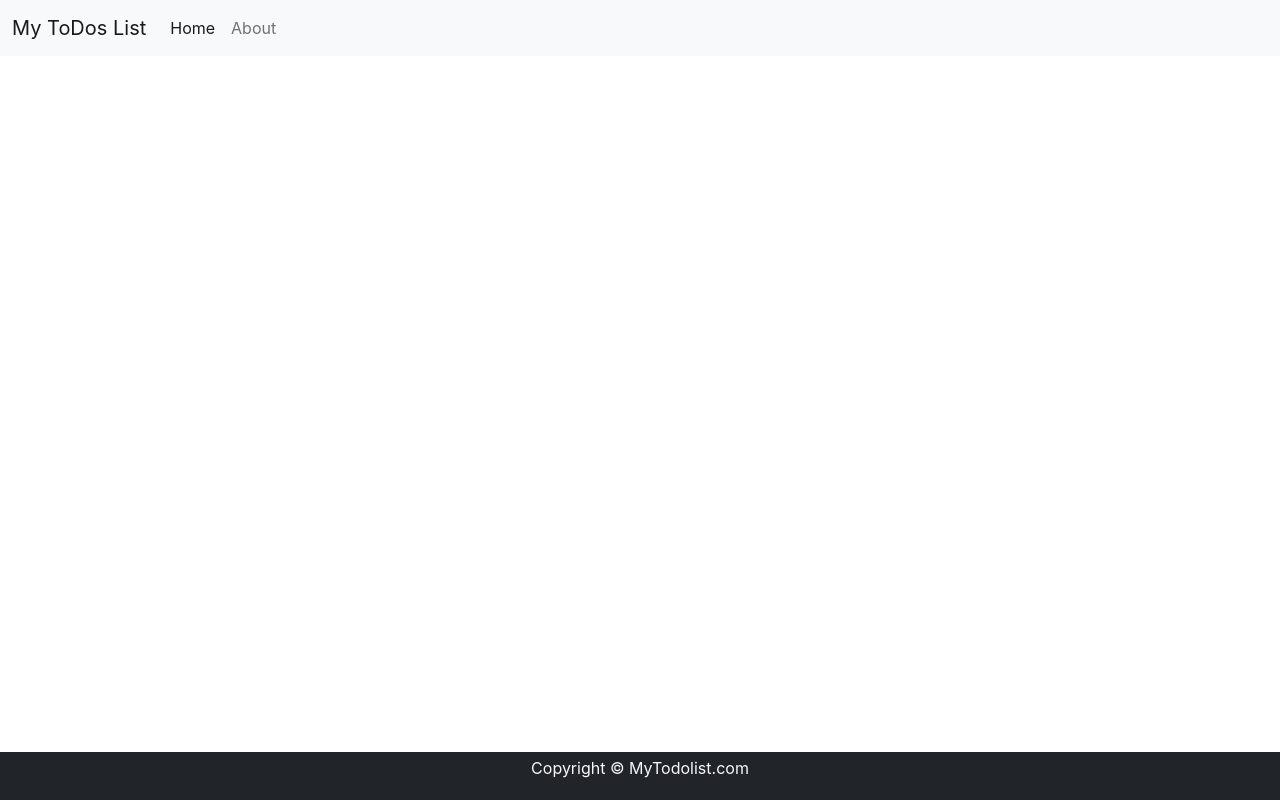
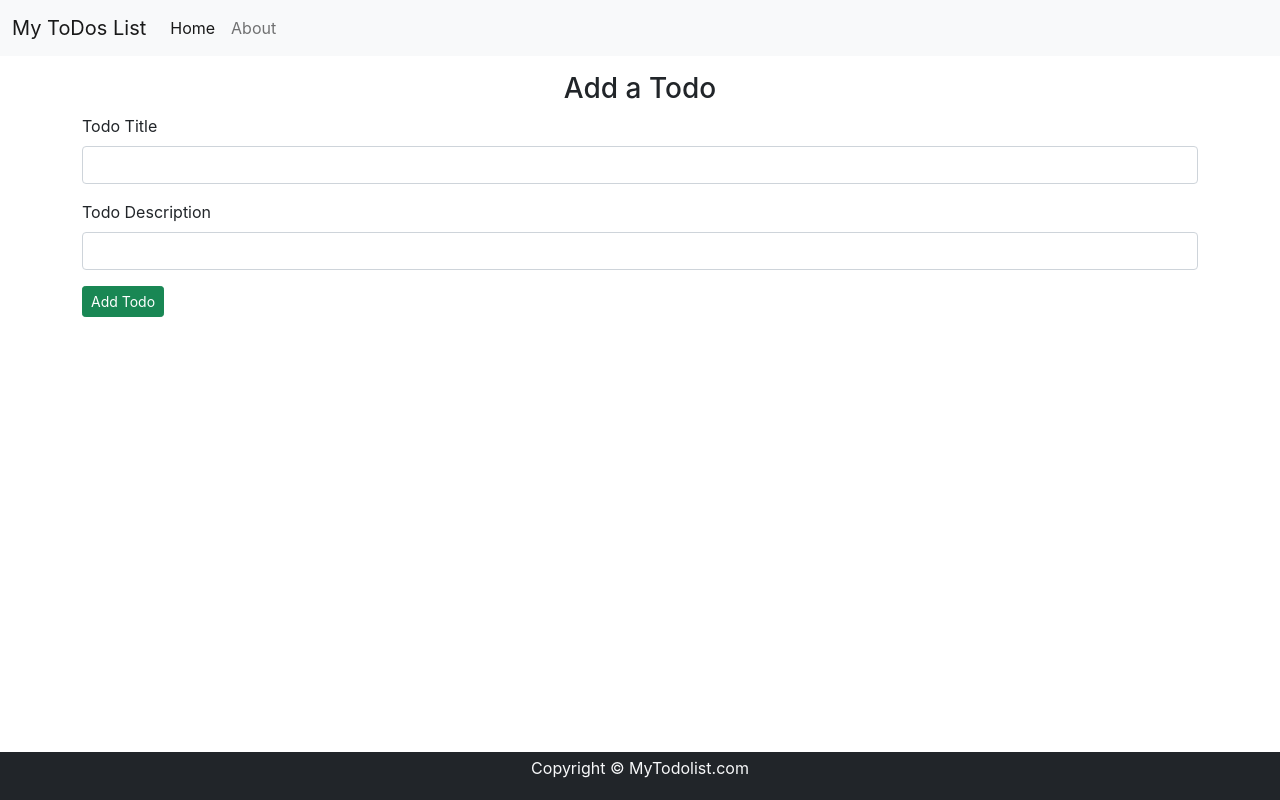
Before and after one commit to Sid14-hub/todos-list, a React (Create React App) app: page / in a window 1280 px wide. Built offline with nearby package versions, Linux system fonts and the light colour scheme.

Commit message:
Update App.js

```diff
--- a/src/App.js
+++ b/src/App.js
@@ -56,6 +56,9 @@ function App() {
     <>
     <Router>
       <Header title="My ToDos List" searchBar={(false)} />
+        <Route exact path="/">
+          <AddTodo addTodo={addTodo} />
+          </Route>
       <Switch>
 
           <Route exact path="#" render = {()=>{
```
